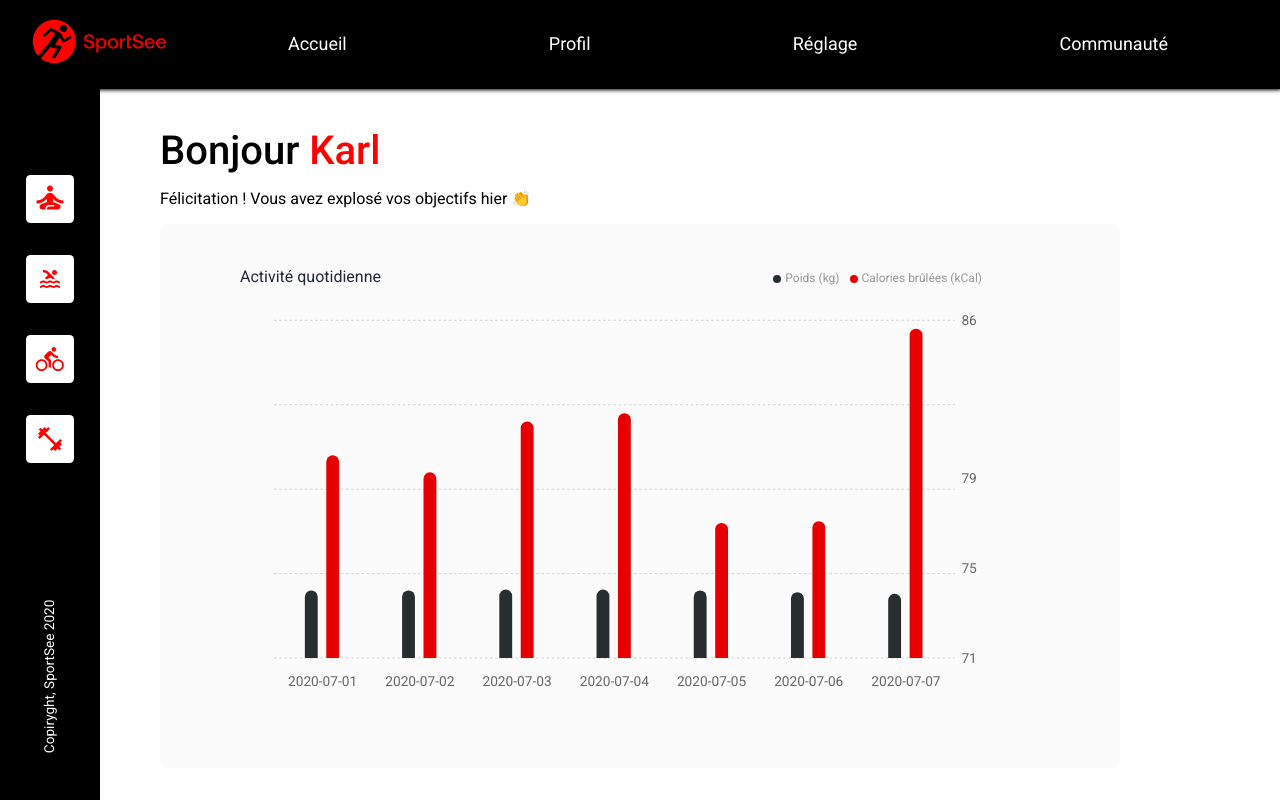
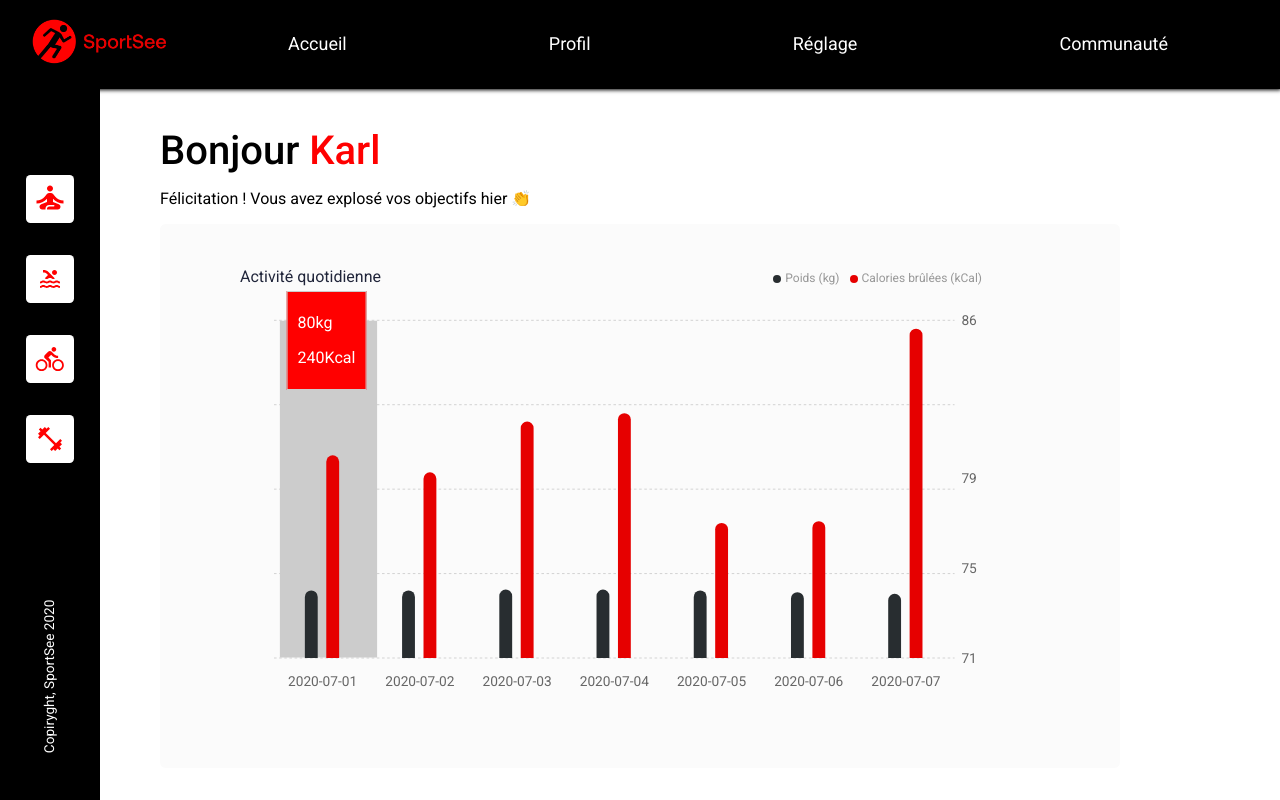
Before and after one commit to pyko7/SportSee-front, a React (Vite) app: page / in a window 1280 px wide. Built offline with nearby package versions, Linux system fonts and the light colour scheme; no server answers.

Commit message:
fix: fixed label display

```diff
--- a/src/components/BarChart/BarChartContainer.jsx
+++ b/src/components/BarChart/BarChartContainer.jsx
@@ -16,6 +16,7 @@ import {
   barStyle,
   legendStyle,
   legendTextStyle,
+  tooltipLabelStyle,
   tooltipStyle,
 } from "./_style";
 
@@ -68,8 +69,11 @@ const BarChartContainer = ({ title, data }) => {
             margin: tooltipStyle.margin,
             color: tooltipStyle.color,
           }}
+          active
+          labelStyle={tooltipLabelStyle}
           formatter={(value, name) => {
             const formattedName = name.includes("kg") ? "kg" : "Kcal";
+            console.log([formattedName, value]);
             return [formattedName, value];
           }}
           separator=""
--- a/src/components/BarChart/_style.js
+++ b/src/components/BarChart/_style.js
@@ -45,3 +45,7 @@ export const tooltipStyle = {
   backgroundColor: "red",
   color: "white",
 };
+
+export const tooltipLabelStyle = {
+  display: "none",
+};
```
